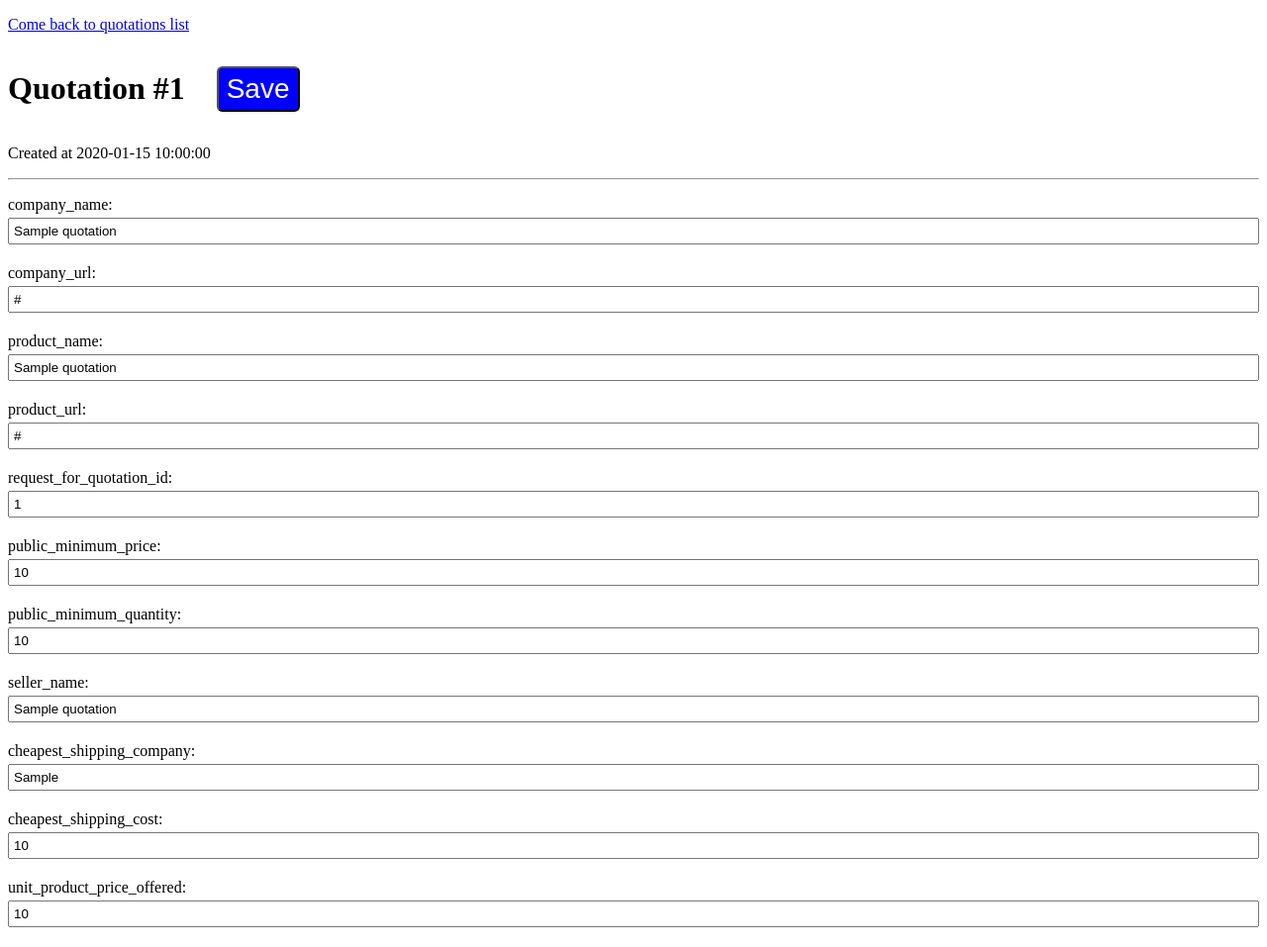
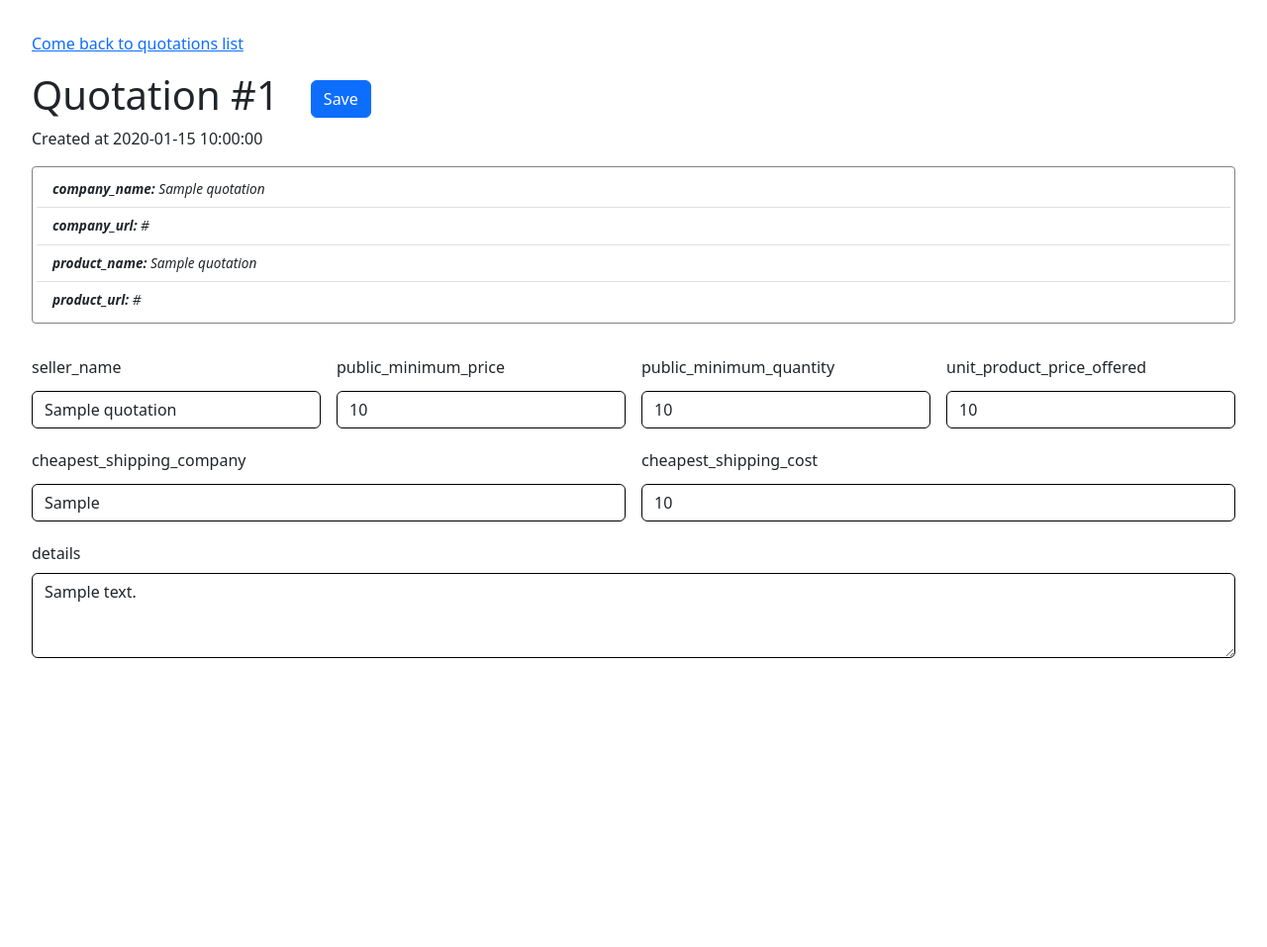
Before and after one commit to keinermendoza/python-aliababa-product-capture-tool, a Flask app: template templates/quotation_edit.html in a window 1280 px wide. Shown: the whole page at 99% size. After the commit the page ends 665 px from the top, so only its background shows below. Run offline with Flask 3, Linux system fonts and the light colour scheme; the template is opened without the code that fills it: most values are stand-ins (such as "Sample title", 1, 10 or a date in 2020); some libraries are stand-ins or nearby versions.

Commit message:
feat: add bootstrap styles to quotation_edit and quotation_list

```diff
--- a/templates/quotation_edit.html
+++ b/templates/quotation_edit.html
@@ -4,21 +4,27 @@
     <meta charset="UTF-8">
     <meta name="viewport" content="width=device-width, initial-scale=1.0">
     <title>Edit Quotation #{{quotation.id}}</title>
-    <script src="https://cdnjs.cloudflare.com/ajax/libs/socket.io/4.0.1/socket.io.js" integrity="sha512-q/dWJ3kcmjBLU4Qc47E4A9kTB4m3wuTY7vkFJDTZKjTs8jhyGQnaUrxa0Ytd0ssMZhbNua9hE+E7Qv1j+DyZwA==" crossorigin="anonymous"></script>
+    <link href="https://cdn.jsdelivr.net/npm/flowbite@4.0.1/dist/flowbite.min.css" rel="stylesheet" />
+<link href="https://cdn.jsdelivr.net/npm/bootstrap@5.3.8/dist/css/bootstrap.min.css" rel="stylesheet" integrity="sha384-sRIl4kxILFvY47J16cr9ZwB07vP4J8+LH7qKQnuqkuIAvNWLzeN8tE5YBujZqJLB" crossorigin="anonymous">
     <style>
+        body { padding: 2rem}
         * { box-sizing: border-box}
         input {
             width:100%;
             margin-block:0.25rem;
             padding:0.25rem;
         }
-        .btn-save {
-            font-size: 1.75rem;
-            border-radius: 0.35rem;
-            padding: 0.3rem 0.5rem;
-            color: white;
-            background-color: blue;
-            cursor: pointer;
+        .form-control {
+            border: solid 1px black;
+        }
+        .custom-minimum-card {
+            color: gray;
+            font-size: 0.85rem;
+            font-style: italic;
+            padding: 0.25rem;
+            border-radius: 0.25rem;
+            border: gray solid 1px;
+            margin: 1rem 0 2rem 0;
         }
         .flex-start {
             display: flex;
@@ -34,46 +40,53 @@
     </p>
     <div class="flex-start">
         <h1>Quotation #{{quotation.id}}</h1>
-        <button form="edit-quotation" class="btn-save">Save</button>
+
+        <button form="edit-quotation" class="btn btn-primary">Save</button>
     </div>
    <p>Created at {{quotation.created}}</p>
 
-    <hr>
-    <form id="edit-quotation" method="post">
-        <p>
-            company_name: <input type="text" name="company_name" value="{% if quotation.company_name %}{{quotation.company_name}}{% endif %}" />
-        </p>
-        <p>
-            company_url: <input type="text" name="company_url" value="{% if quotation.company_url %}{{quotation.company_url}}{% endif %}" />
-        </p>
-        <p>
-            product_name: <input type="text" name="product_name" value="{% if quotation.product_name %}{{quotation.product_name}}{% endif %}" />
-        </p>
-        <p>
-            product_url: <input type="text" name="product_url" value="{% if quotation.product_url %}{{quotation.product_url}}{% endif %}" />
-        </p>
-        <p>
-            request_for_quotation_id: <input type="text" name="request_for_quotation_id" value="{% if quotation.request_for_quotation_id %}{{quotation.request_for_quotation_id}}{% endif %}" />
-        </p>
-        <p>
-            public_minimum_price: <input type="text" name="public_minimum_price" value="{% if quotation.public_minimum_price %}{{quotation.public_minimum_price}}{% endif %}" />
-        </p>
-        <p>
-            public_minimum_quantity: <input type="text" name="public_minimum_quantity" value="{% if quotation.public_minimum_quantity %}{{quotation.public_minimum_quantity}}{% endif %}" />
-        </p>
-        <p>
-            seller_name: <input type="text" name="seller_name" value="{% if quotation.seller_name %}{{quotation.seller_name}}{% endif %}" />
-        </p>
-        <p>
-            cheapest_shipping_company: <input type="text" name="cheapest_shipping_company" value="{% if quotation.cheapest_shipping_company %}{{quotation.cheapest_shipping_company}}{% endif %}" />
-        </p>
-        <p>
-            cheapest_shipping_cost: <input type="text" name="cheapest_shipping_cost" value="{% if quotation.cheapest_shipping_cost %}{{quotation.cheapest_shipping_cost}}{% endif %}" />
-        </p>
-        <p>
-            unit_product_price_offered: <input type="text" name="unit_product_price_offered" value="{% if quotation.unit_product_price_offered %}{{quotation.unit_product_price_offered}}{% endif %}" />
-        </p>
+    <div class="custom-minimum-card">
+        <ul class="list-group list-group-flush">
+            <li class="list-group-item"><strong>company_name:</strong> {{quotation.company_name}}</li>
+            <li class="list-group-item"><strong>company_url:</strong> {{quotation.company_url}}</li>
+            <li class="list-group-item"><strong>product_name:</strong> {{quotation.product_name}}</li>
+            <li class="list-group-item"><strong>product_url:</strong> {{quotation.product_url}}</li>
+        </ul>
+    </div>
+
+    <form class="row g-3" id="edit-quotation" method="post">
+    <div class="col-md-3">
+        <label for="seller_name" class="form-label">seller_name</label>
+        <input value="{% if quotation.seller_name %}{{quotation.seller_name}}{% endif %}" type="text" name="public_minimum_price" class="form-control" id="public_minimum_price">
+    </div>
+    <div class="col-md-3">
+        <label for="public_minimum_price" class="form-label">public_minimum_price</label>
+        <input value="{% if quotation.public_minimum_price %}{{quotation.public_minimum_price}}{% endif %}" type="text" name="public_minimum_price" class="form-control" id="public_minimum_price">
+    </div>
+    <div class="col-md-3">
+        <label for="public_minimum_quantity" class="form-label">public_minimum_quantity</label>
+        <input value="{% if quotation.public_minimum_quantity %}{{quotation.public_minimum_quantity}}{% endif %}" type="text" class="form-control" id="public_minimum_price">
+    </div>
+    <div class="col-md-3">
+        <label for="unit_product_price_offered" class="form-label">unit_product_price_offered</label>
+        <input value="{% if quotation.unit_product_price_offered %}{{quotation.unit_product_price_offered}}{% endif %}" type="number" min="0.01" step="0.01" class="form-control" id="public_minimum_price">
+    </div>
+    <div class="col-md-6">
+        <label for="cheapest_shipping_company" class="form-label">cheapest_shipping_company</label>
+        <input value="{% if quotation.cheapest_shipping_company %}{{quotation.cheapest_shipping_company}}{% endif %}" type="text" class="form-control" id="public_minimum_price">
+    </div>
+    <div class="col-md-6">
+        <label for="cheapest_shipping_cost" class="form-label">cheapest_shipping_cost</label>
+        <input value="{% if quotation.cheapest_shipping_cost %}{{quotation.cheapest_shipping_cost}}{% endif %}" type="number" min="0.1" step="0.1" name="public_minimum_price" class="form-control" id="public_minimum_price">
+    </div>
+
+    <div class="col-12">
+        <label for="details" class="form-label">details</label>
+        <textarea rows="3" class="form-control" id="details">{% if quotation.details %}{{quotation.details}}{% endif %}</textarea>
+    </div>
+
     </form>
+
 
 </body>
 </html>
```
Also changed, not shown: templates/quotation_list.html (+27 -6 lines).
